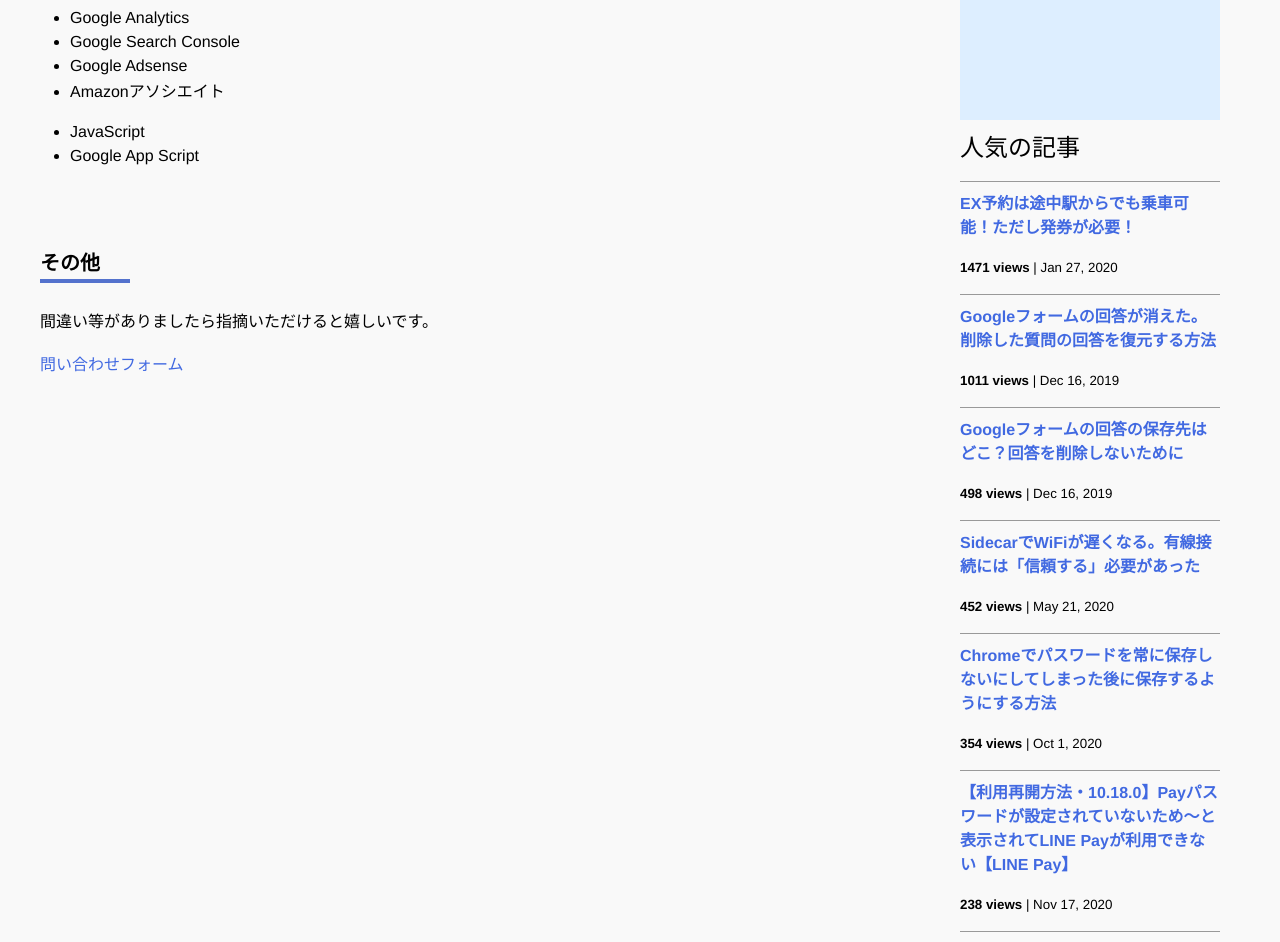
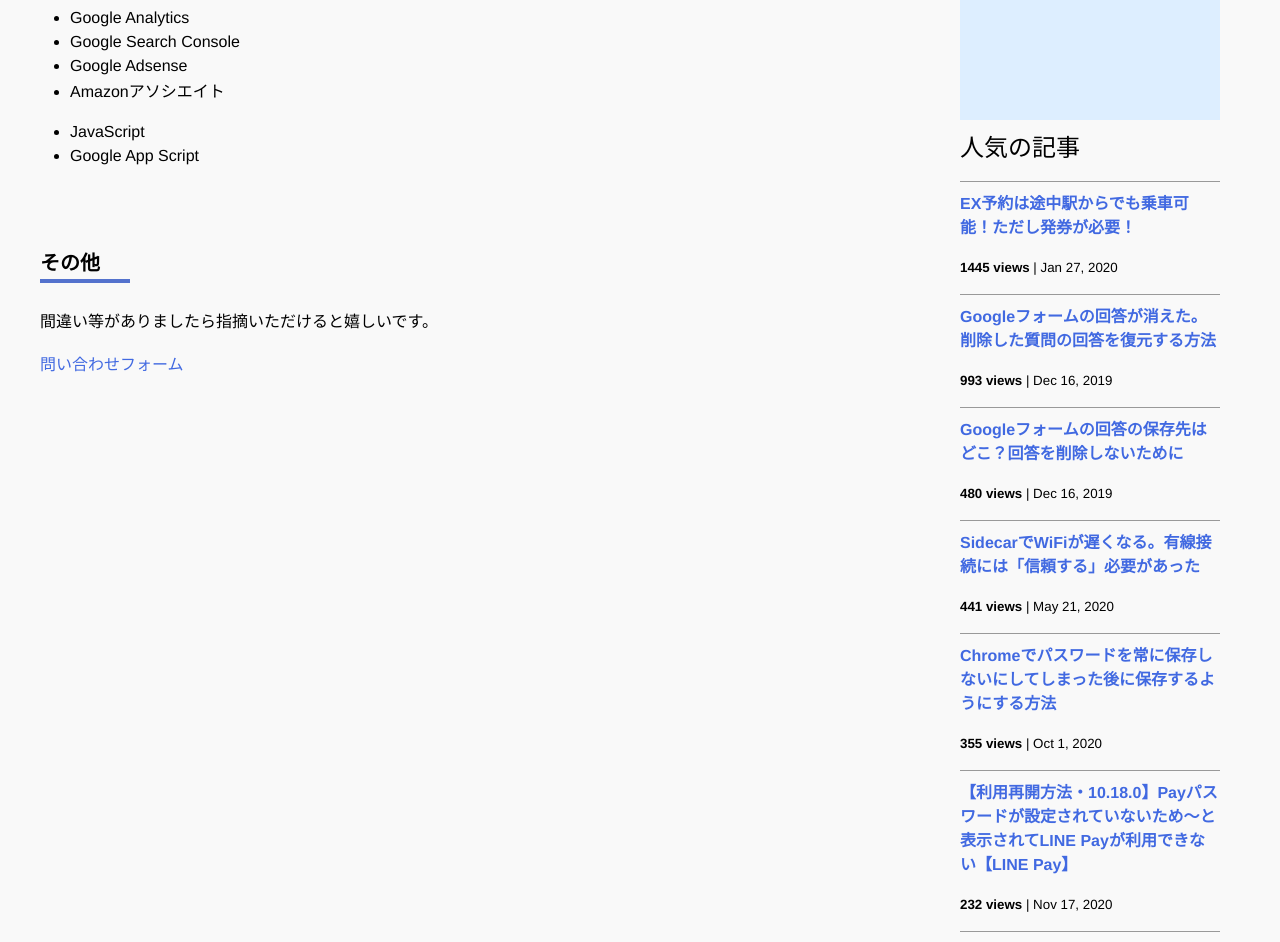
Before and after one commit to iwanaminami/shoyaiwaname, a Jekyll site: the page built from about.markdown, in a window 1280 px wide and 1400 px high, scrolled down 693 px. Shown: the top 942 px of the window. Built offline with Jekyll 4.4.1, drawn with Linux system fonts in a browser that asks for light colours; nearby versions of some CDN libraries; comment, search, counter and statistics services are not loaded; some of the changed text lies outside the part shown.

Commit message:
a new commit message

```diff
--- a/_data/popularposts.yml
+++ b/_data/popularposts.yml
@@ -1,17 +1,17 @@
 side:
-  - view: 1471
+  - view: 1445
     url: /2020/01/27/ex-rideontheway.html
-  - view: 1011
+  - view: 993
     url: /2019/12/16/restore-googleform.html
-  - view: 498
+  - view: 480
     url: /2019/12/16/googleform-answers.html
-  - view: 452
+  - view: 441
     url: /2020/05/21/sidecar-via-cable.html
-  - view: 354
+  - view: 355
     url: /2020/10/01/googlepassword.html
-  - view: 238
+  - view: 232
     url: /2020/11/17/linepay.html
-  - view: 198
+  - view: 194
     url: /2021/05/18/image-compression-word.html
-  - view: 116
+  - view: 118
     url: /2020/01/23/sfcgold.html
```
